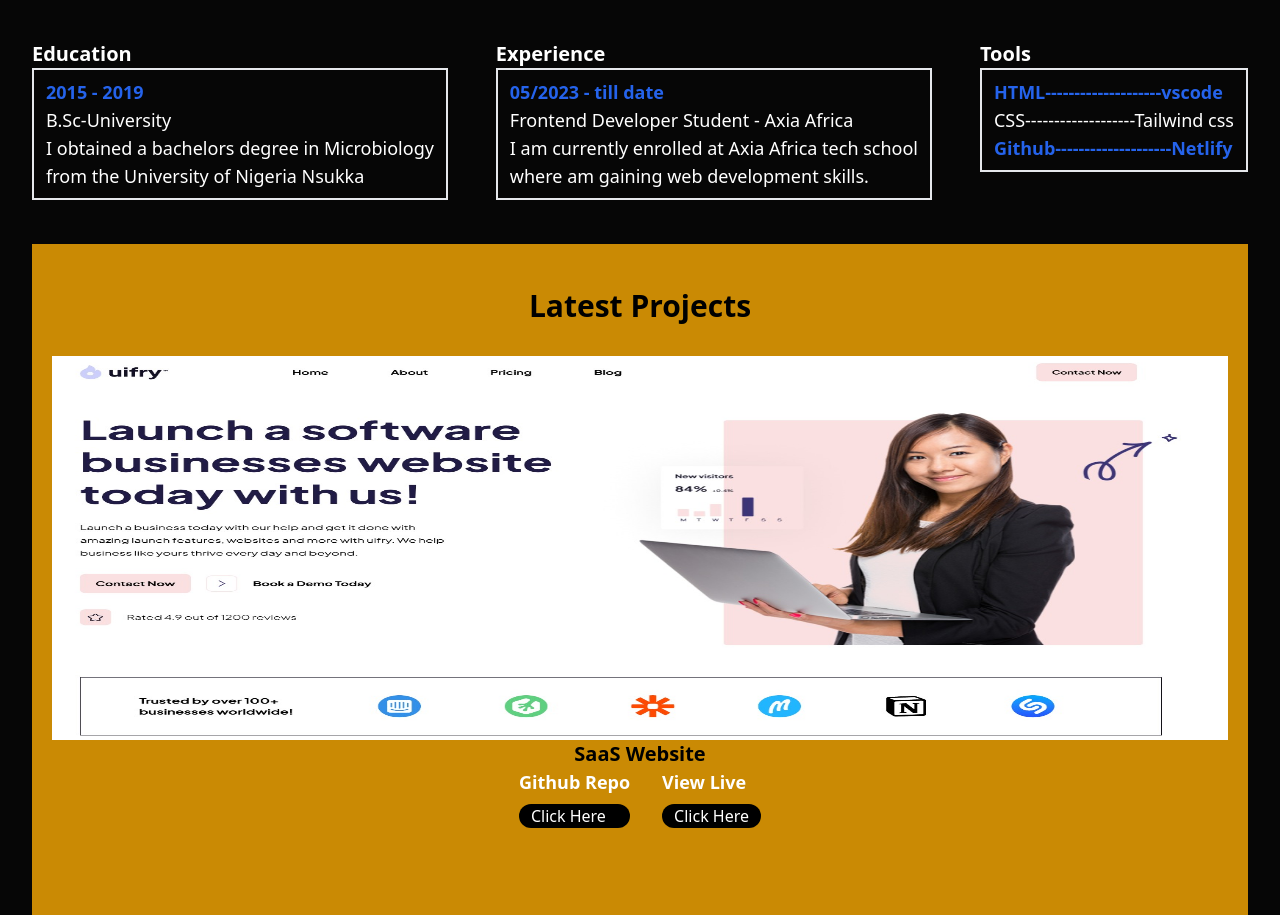
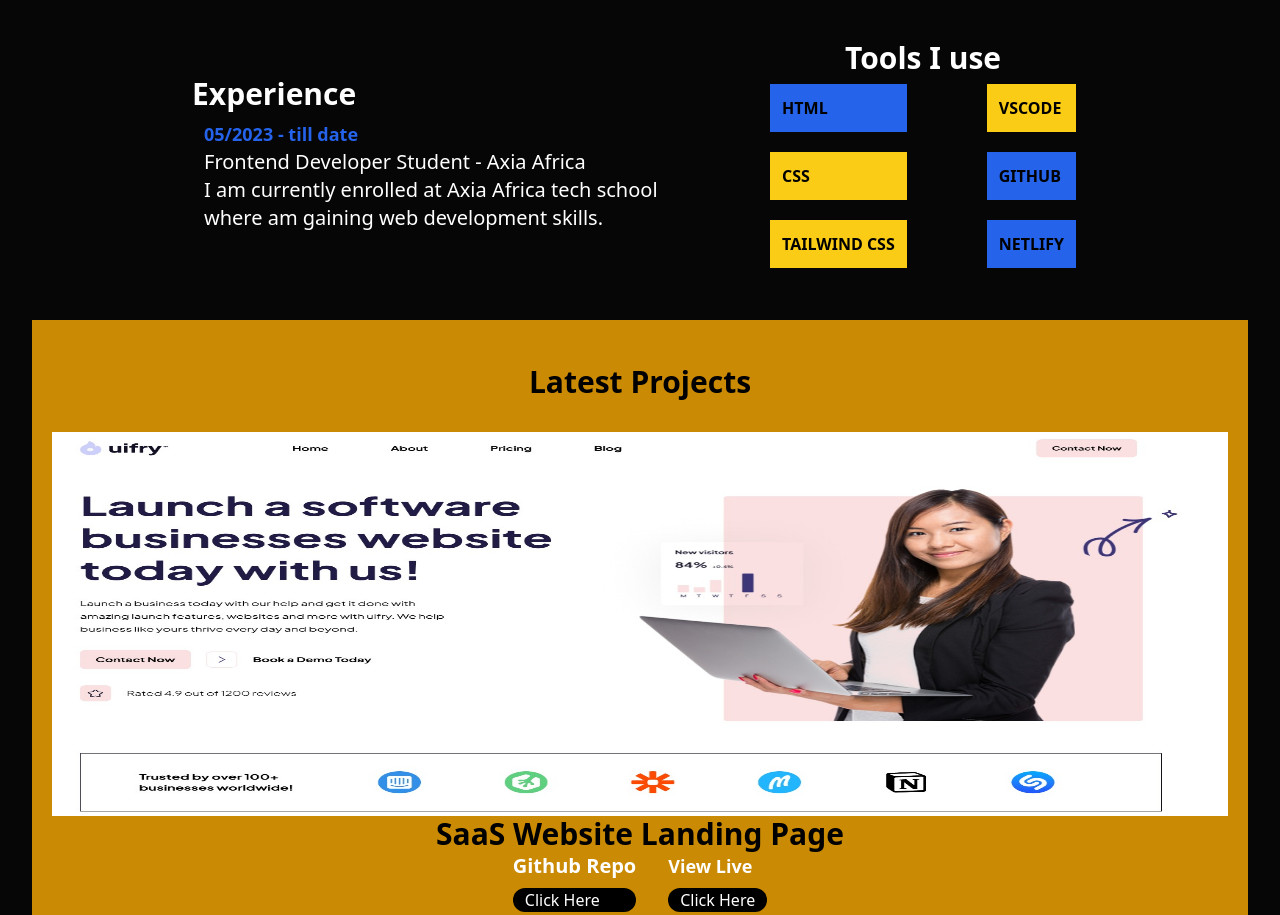
Before and after one commit to GiftChika/My-Portfolio-GC, a website: page src/index.html in a window 1280 px wide. Shown: the part 1600-2515 px from the top of the page. Drawn offline with nearby package versions, Linux system fonts and the light colour scheme.

Commit message:
added codes to my html file

```diff
--- a/src/index.html
+++ b/src/index.html
@@ -24,7 +24,7 @@
                     <li class="text-blue-500 font-semibold"><a href="#">Home</a></li>
                     <li class="hover:text-blue-500"><a href="#about1">About</a></li>
                     <li class="hover:text-blue-500"><a href="#portfolio">Portfolio</a></li>
-                    <li class="hover:text-blue-500"><a href="#contact1"></a>Contact</li>
+                    <li class="hover:text-blue-500"><a href="#contactsec"></a>Contact</li>
                 </ul>
             </div>
             <div class=" visible flex flex-row gap-14 md:hidden md:flex-row md:font-bold md: text-blue-500 md:text-3xl md:mt-64 justify-center md:items-center md:gap-10 socials">
@@ -35,14 +35,14 @@
             </div>
         </div>
     </div>
-    <div class="banner-section  flex flex-col mt-10 justify-center items-center text-center md:flex md:flex-row md:mt-14">
+    <div id="home" class="banner-section  flex flex-col mt-10 justify-center items-center text-center md:flex md:flex-row md:mt-14">
         <div class="content-side flex flex-col text-center justify-center items-center md:mt-44 " >
             <div class="myname font-bold text-4xl flex   md:font-bold md:text-6xl text-white">Hello, I'm Gift Chika</div>
             <div class="field text-4xl md:text-5xl  md:font-bold md:mt-2 text-yellow-400">Frontend Developer</div>
             <div class="shortnote text-2xl text-white mt-5">I am passionate about creating frontend products
                 <br> with great user experiences.</div>
                 <div class=" mt-7 contact-btn">
-                    <div class=" rounded-3xl inline py-4 px-7 text-black font-bold hover:opacity-50 bg-blue-500"><a href="#contact1" >Contact Me</a></div></div>
+                    <div class=" rounded-3xl inline py-4 px-7 text-black font-bold hover:opacity-50 bg-blue-600"><a href="#contact1" >Contact Me</a></div></div>
                     <div class=" hidden md:flex animate-bounce sm:flex-row md:font-bold sm: text-yellow-400 md:text-3xl md:mt-60  md:items-center md:gap-10 socials">
                         <a href="https://www.github.com/GiftChika"  target="_blank"><i class='bx bxl-github hover:opacity-50' ></i></a>
                         <a href="https://twitter.com/realgiftchika?t=JLapm5GWE2ugw8w3ulFw0Q&s=03" target="_blank"><i class=' hover:opacity-50 bx bxl-twitter'></i></a>
@@ -59,7 +59,7 @@
         </div>
         <div class="about-right mt-20">
             <div class="about-me-title text-3xl  text-white font-bold">About <span class="text-blue-600">Me</span></div>
-        <div class="p text-white mt-8 text-2xl">Hi, My name is Gift Chika Eneje. I am a beginner Frontend web developer and currently <br>
+        <div class="p text-white mt-8 text-2xl">Hi, My name is Gift Chika Eneje. I am a Frontend web developer and currently <br>
             a student at Axia Africa. I have always been fascinated by the potential of technology <br> and i am
             excited to build a career in web development. I am an energetic team player <br> who takes pride in quality work.
             I am a good communicator with strong attention to details.
@@ -68,30 +68,30 @@
         </div>
     </div>
     <!-------------------------education experience etc------>
-    <div class="edu-section flex flex-col mt-6 md:mt-12 md:flex md:justify-between md:gap-11 md:flex-row w-full">
+    <div class="edu-section flex flex-col mt-6 md:mt-12 md:flex  items-center md:justify-between px-40 md:flex-row w-full">
+
         <div class="edu ">
-            <div class="edu-title text-xl font-bold text-white">Education</div>
-            <div class="edu-body border-solid border-2 border-blue- py-2 px-3">
-                <div class="edu-date text-lg font-semibold text-blue-600">2015 - 2019</div>
-            <p class="text-white text-lg">B.Sc-University</p>
-            <p class="text-white text-lg">I obtained a bachelors degree in Microbiology <br> from the University of Nigeria Nsukka</p>
-            </div>
-        </div>
-        <div class="edu ">
-            <div class="edu-title mt-6 md:mt-0 text-xl font-bold text-white">Experience</div>
-            <div class="edu-body border-solid border-2 border-blue- py-2 px-3">
+            <div class="edu-title mt-6 md:mt-0 text-3xl font-bold text-white">Experience</div>
+            <div class="edu-body  py-2 px-3">
                 <div class="edu-date text-lg font-semibold text-blue-600">05/2023 - till date</div>
-            <p class="text-white text-lg">Frontend Developer Student - Axia Africa</p>
-            <p class="text-white text-lg ">I am currently enrolled at Axia Africa tech school <br>where am gaining web development skills.</p>
+            <p class="text-white text-xl">Frontend Developer Student - Axia Africa</p>
+            <p class="text-white text-xl ">I am currently enrolled at Axia Africa tech school <br>where am gaining web development skills.</p>
             </div>
     </div>
-    <div class="edu ">
-        <div class="edu-title text-xl mt-6 md:mt-0 font-bold text-white">Tools</div>
-        <div class="edu-body border-solid border-2 border-blue- py-2 px-3">
-            <div class="edu-date text-lg font-semibold text-blue-600">HTML--------------------vscode</div>
-        <p class="text-white text-lg">CSS-------------------Tailwind css</p>
-        <div class="edu-date text-lg font-semibold text-blue-600">Github--------------------Netlify</div>
+    <div class="edu flex flex-col items-center ">
+        <div class="edu-title text-3xl mt-6 md:mt-0 font-bold text-white">Tools I use</div>
+        <div class="edu-body text-white flex flex-row gap-20 py-2 px-3">
+        <div class=" flex gap-5 flex-col">
+        <div class=" bg-blue-600 py-3 px-3 hover:opacity-50 text-black font-bold" >HTML</div>
+        <div class=" bg-yellow-400 py-3 px-3 hover:opacity-50  text-black font-bold" >CSS</div>
+        <div class=" bg-yellow-400 py-3 px-3 hover:opacity-50 text-black font-bold" >TAILWIND CSS</div>
         </div>
+        <div class=" flex gap-5 flex-col">
+        <div class=" bg-yellow-400 py-3 px-3 hover:opacity-50  text-black font-bold" >VSCODE</div>
+        <div class=" bg-blue-600 py-3 px-3 hover:opacity-50 text-black font-bold" >GITHUB</div>
+        <div class=" bg-blue-600 py-3 px-3 hover:opacity-50 text-black font-bold" >NETLIFY</div>
+        </div>
+</div>
     </div>
     </div>
     <!-----------------------------------Latest Project-->
@@ -100,10 +100,10 @@
     <div class="projects  flex flex-col md:flex md:flex-col mt-5 w-full md:gap-20 md:items-center md:justify-center md:mt-8">
         <div class="project1 ">
             <div class="img1 "><img class=" h-96 hover:scale-75 md:w-[1200px]" src="/img/IMG-20230711-WA0000.jpg" alt="image"></div>
-            <div class="text-black flex flex-row items-center justify-center font-semibold text-xl">SaaS Website</div>
+            <div class="text-black flex flex-row items-center justify-center font-semibold text-3xl">SaaS Website Landing Page</div>
             <div class=" flex flex-row items-center justify-center gap-8">
                 <div class="select  flex flex-col gap-2">
-                    <a class="text-white font-semibold text-lg" >Github Repo</a>
+                    <a class="text-white font-semibold text-xl" >Github Repo</a>
                     <a class="text-white hover:opacity-50 bg-black inline rounded-3xl y-3 px-3" href="https://github.com/GiftChika/SaaS-Website.git" target="_blank">Click Here</a>
                     </div>
                     <div class="select  flex flex-col gap-2">
@@ -114,7 +114,7 @@
         </div>
         <div class="project2 mt-6">
             <div class="img2 "><img class="h-96 hover:scale-75 md:w-[1200px]" src="/img/IMG-20230711-WA0003.jpg" alt="image"></div>
-            <div class="text-black flex flex-row items-center justify-center font-semibold text-xl">Furniture Website</div>
+            <div class="text-black flex flex-row items-center justify-center font-semibold text-3xl">Furniture Website</div>
             <div class=" flex flex-row items-center justify-center gap-8">
                 <div class="select  flex flex-col gap-2">
                     <a class="text-white font-semibold text-lg">Github Repo</a>
@@ -128,15 +128,15 @@
         </div>
         <div class="project2 mt-6">
             <div class="img2 "><img class="h-96 hover:scale-75 md:w-[1200px]" src="/img/IMG-20230711-WA0001.jpg" alt="image"></div>
-            <div class="text-black flex flex-row items-center justify-center font-semibold text-xl">Dashboard (desktop)</div>
+            <div class="text-black flex flex-row items-center justify-center font-semibold text-3xl">Dashboard (desktop)</div>
             <div class=" flex flex-row items-center justify-center gap-8">
                 <div class="select  flex flex-col gap-2">
-                    <a class="text-white font-semibold text-lg">Github Repo</a>
-                    <a class="text-white hover:opacity-50 bg-black inline rounded-3xl y-3 px-3" href="https://github.com/GiftChika/FURNITURE-WEBSITE.git" target="_blank">Click Here</a>
+                    <a class="text-white font-semibold text-xl">Github Repo</a>
+                    <a class="text-white hover:opacity-50 bg-black inline rounded-3xl y-3 px-3" href="https://github.com/DASHBOARD" target="_blank">Click Here</a>
                     </div>
                     <div class="select  flex flex-col gap-2">
-                        <a class="text-white font-semibold text-lg">View Live</a>
-                        <a class="text-white hover:opacity-50 bg-black inline rounded-3xl y-3 px-3" href="https://furniture-website-giftchika.netlify.app/" target="_blank">Click Here</a>
+                        <a class="text-white font-semibold text-xl">View Live</a>
+                        <a class="text-white hover:opacity-50 bg-black inline rounded-3xl y-3 px-3" href="https://dashboard-gc.netlify.app/" target="_blank">Click Here</a>
                         </div>
             </div>
         </div>
@@ -144,7 +144,7 @@
     </div>
 
     <!-----------------------contact section-------------------------->
-    <div id="contact1" class="contact">
+    <div id="contactsec" class="contact">
         <div class=" mt-14 font-semibold text-3xl text-white">Contact <span class="text-blue-600">Me</span></div>
         <div class=" flex mt-5 flex-col">
             <div><input type="text" class="bg-white  border-solid border-2 border-blue-500"  name="Name"  placeholder=" Name" required></div>
@@ -166,5 +166,6 @@
     <a href="https://www.linkedin.com/in/chika-eneje-01102a22b"  target="_blank"><i class='hover:opacity-50 bx bxl-linkedin' ></i></a>
 </div>
 </div>
+<div class="text-white text-xl flex pt-7 flex-col justify-center items-center underline"><a href="#home">Go back to the top</a></div>
 </body>
 </html>
```
Also changed, not shown: dist/output.css.
